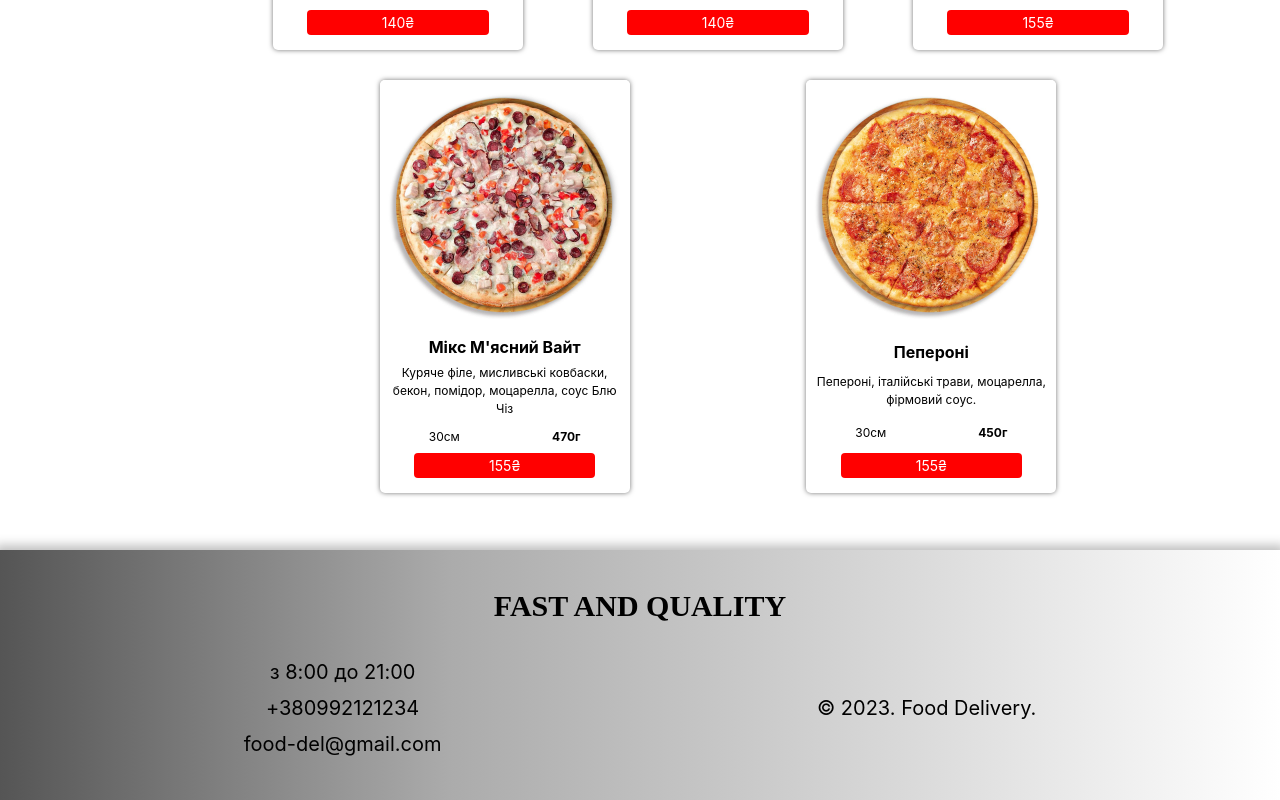
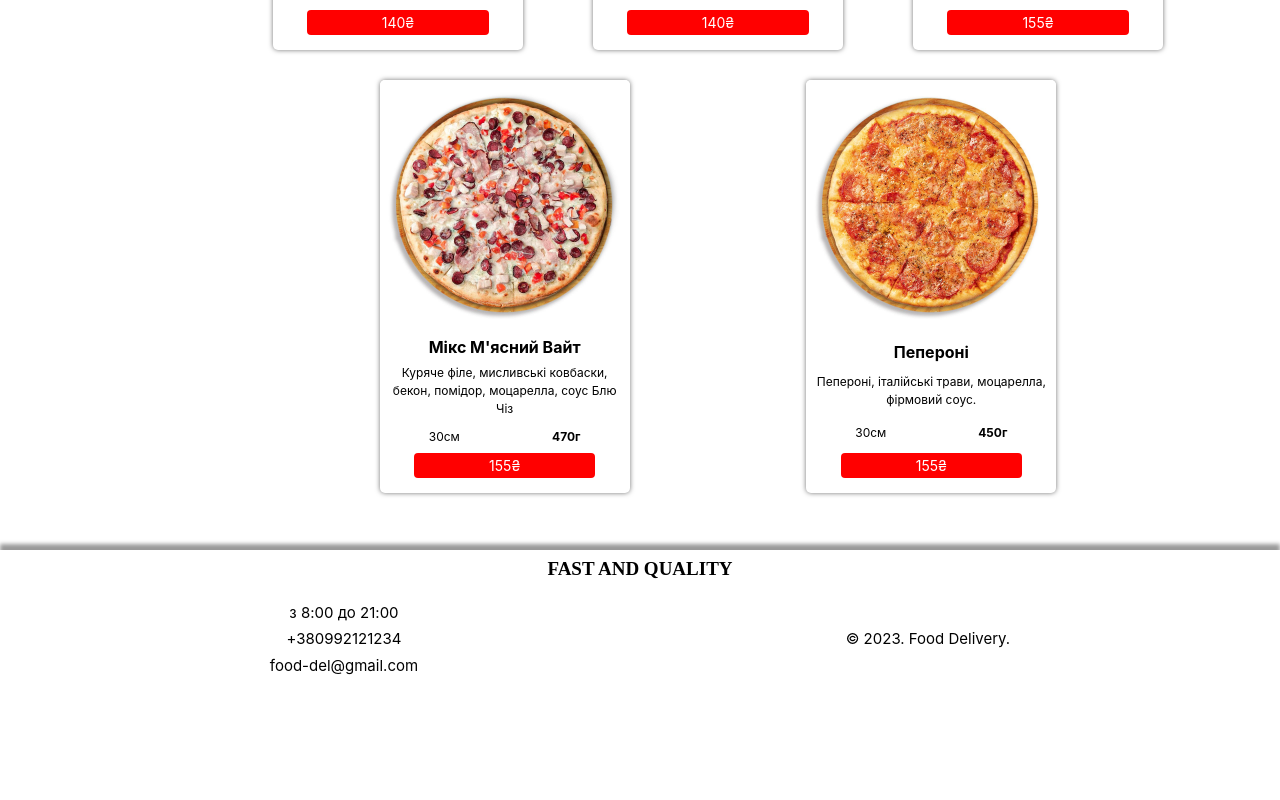
Before and after one commit to studennikovIv/food_del, a React (Create React App) app: page /food_del/PizzaDay in a window 1280 px wide. Shown: the part 2347-3147 px from the top of the page. After the commit the page ends 3047 px from the top, so only its background shows below. Built offline with nearby package versions, Linux system fonts and the light colour scheme.

Commit message:
minus scale in menu

```diff
--- a/src/components/Footer/styled/Footer.styled.jsx
+++ b/src/components/Footer/styled/Footer.styled.jsx
@@ -6,27 +6,34 @@ export const STYLED_FOOTER = styled.footer`
   flex-direction: column;
   align-items: center;
   width: 100%;
-  height: 340px;
+  height: 120px;
   z-index: 9999;
-  box-shadow: 0px 0px 10px 5px rgba(0, 0, 0, 0.25);
-  background: rgb(85, 85, 85);
-  background: linear-gradient(
-    90deg,
-    rgba(85, 85, 85, 1) 0%,
-    rgba(171, 171, 171, 1) 35%,
-    rgba(255, 255, 255, 1) 100%
-  );
+  box-shadow: 0px -6px 4px 0px rgba(0, 0, 0, 0.4);
 
   @media screen and (min-width: 760px) {
-    height: 250px;
+    height: 170px;
   }
-  // @media screen and (min-width: 760px) {
-  //   height: 200px;
-  // }
+  @media screen and (min-width: 1200px) {
+    height: 150px;
+  }
+`;
+
+export const TITLE_H1 = styled.h1`
+  display: flex;
+  font-size: 15px;
+  font-family: Ubuntu;
+
+  @media screen and (min-width: 760px) {
+    font-size: 17px;
+  }
+
+  @media screen and (min-width: 1200px) {
+    font-size: 19px;
+  }
 `;
 
 export const CONTENT_DIV = styled.div`
-  position: relative;
+  // position: relative;
   display: flex;
   align-items: center;
   flex-direction: column;
@@ -41,21 +48,6 @@ export const CONTENT_DIV = styled.div`
 
   @media screen and (min-width: 1200px) {
     width: 1200px;
-  }
-`;
-
-export const TITLE_H1 = styled.h1`
-  display: flex;
-  margin: 10px;
-  font-size: 20px;
-  font-family: Ubuntu;
-
-  @media screen and (min-width: 760px) {
-    font-size: 25px;
-  }
-
-  @media screen and (min-width: 1200px) {
-    font-size: 30px;
   }
 `;
 
@@ -75,15 +67,15 @@ export const CONTACTS_UL = styled.ul`
 `;
 
 export const CONTACTS_TEXT_P = styled.p`
-  padding: 3px;
-  font-size: 16px;
+  padding: 2px;
+  font-size: 11px;
   // font-family: Robota;
 
   @media screen and (min-width: 760px) {
-    font-size: 18px;
+    font-size: 13px;
   }
 
   @media screen and (min-width: 1200px) {
-    font-size: 20px;
+    font-size: 15px;
   }
 `;
--- a/src/components/Home/styled/Home.styled.jsx
+++ b/src/components/Home/styled/Home.styled.jsx
@@ -26,8 +26,8 @@ export const CLIENTS_DIV = styled.div`
   img:hover,
   img:focus {
     background: #ffffff;
-    box-shadow: -10px -10px 20px black, 10px 10px 20px #ffffff;
-    transform: scale(1.01);
+    box-shadow: 0px 0px 6px 5px rgba(0, 0, 0, 0.4);
+    transform: scale(1.02);
   }
 `;
 
--- a/src/components/Menu/TitleMenu.jsx
+++ b/src/components/Menu/TitleMenu.jsx
@@ -1,7 +1,7 @@
 import { Link } from 'react-router-dom';
 import {
   NAVIGATION_MENU_UL,
-  LOGO_P,
+  LOGO_H1,
   MENU_HEADER_H2,
   ONE_POSITION_LI,
   LINK_A,
@@ -11,7 +11,7 @@ export function TitleMenu({ props }) {
   return (
     <NAVIGATION_MENU_UL>
       <Link to={`/food_del`}>
-        <LOGO_P>Home page</LOGO_P>
+        <LOGO_H1>Home page</LOGO_H1>
       </Link>
       <MENU_HEADER_H2>{props[0].nameInst}:</MENU_HEADER_H2>
       {props.map(({ title }) => {
--- a/src/components/Menu/card/styled/OneCard.styled.jsx
+++ b/src/components/Menu/card/styled/OneCard.styled.jsx
@@ -26,7 +26,6 @@ export const ONE_CARD_LI = styled.li`
 
   :hover,
   :focus {
-    transform: scale(1.03);
     box-shadow: 0px 0px 5px 0px rgba(0, 0, 0, 0.9);
   }
 `;
--- a/src/components/Menu/styled/TitleMenu.styled.jsx
+++ b/src/components/Menu/styled/TitleMenu.styled.jsx
@@ -21,7 +21,7 @@ export const NAVIGATION_MENU_UL = styled.ul`
   }
 `;
 
-export const LOGO_P = styled.h1`
+export const LOGO_H1 = styled.h1`
   margin: 5px 0;
   padding: 3px 10px;
   border-radius: 4px;
@@ -99,14 +99,6 @@ export const LINK_A = styled.a`
     font-size: 14px;
   }
 
-  // .active {
-  //   cursor: pointer;
-  //   font-weight: bold;
-  //   color: red;
-  //   background-color: #fff;
-  //   box-shadow: 0px 0px 5px 0px rgba(0, 0, 0, 0.5);
-  // }
-
   :hover,
   :focus {
     cursor: pointer;
@@ -114,6 +106,6 @@ export const LINK_A = styled.a`
     color: red;
     background-color: #fff;
     box-shadow: 0px 0px 5px 0px rgba(0, 0, 0, 0.5);
-    transform: scale(1.1);
+    transform: scale(1.05);
   }
 `;
--- a/src/components/MenuAllBookmarks/SushiFamily/SushiFamily.jsx
+++ b/src/components/MenuAllBookmarks/SushiFamily/SushiFamily.jsx
@@ -113,7 +113,7 @@ import voda10 from './img/voda10.jpg';
 const menuSushiFamily = [
   // Ролы
   {
-    name: 'Sushi Family',
+    nameInst: 'Sushi Family',
     title: 'Роли',
     list: [
       {
```
